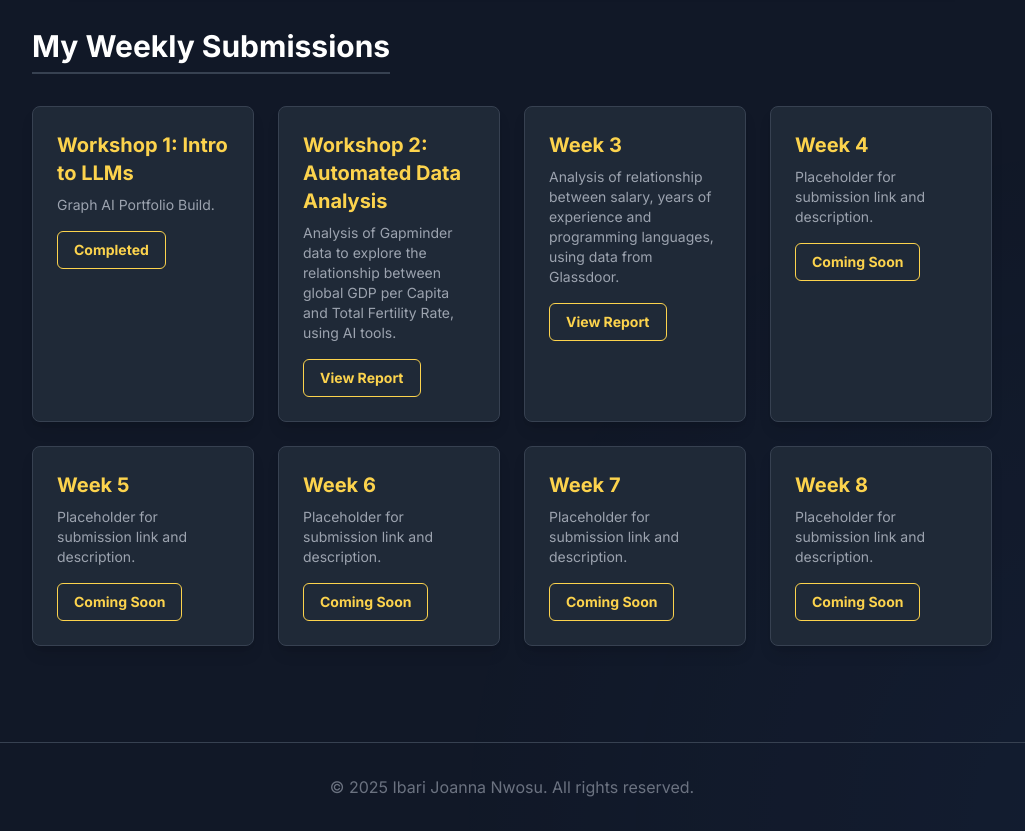
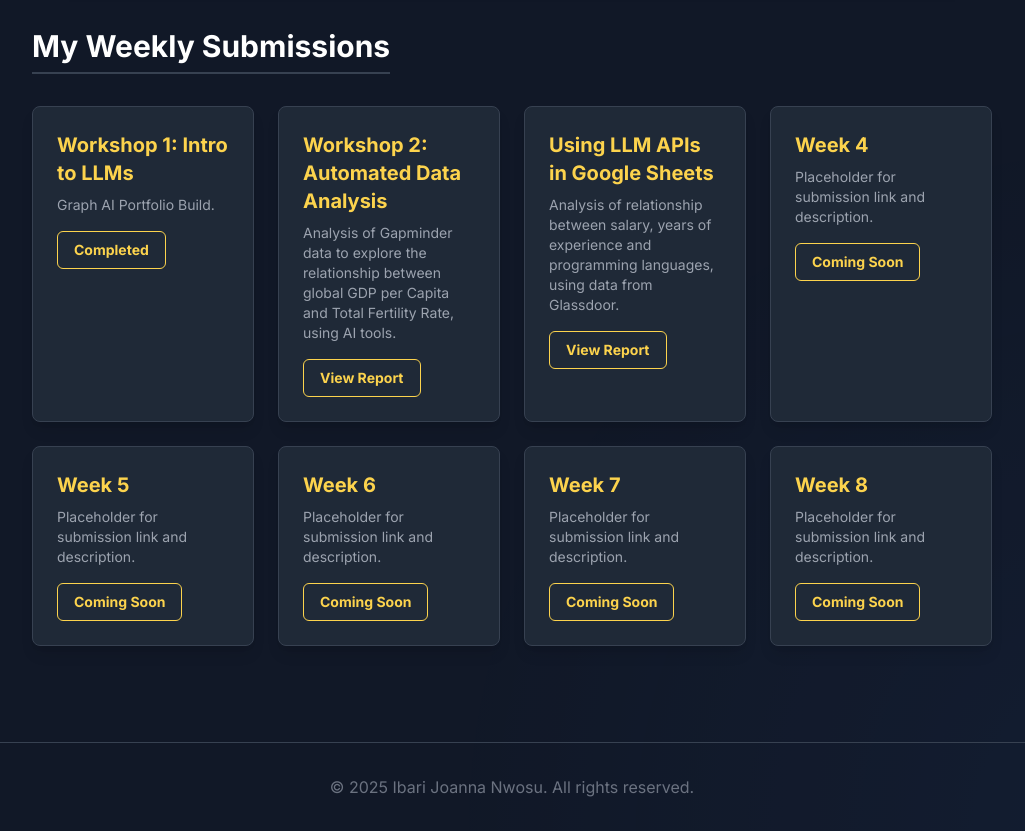
Before and after one commit to joannaibarinwosu-AI/Ibari-Graph-AI-Portfolio, a plain HTML site: page index.html in a window 1280 px wide. Shown: the part 1220-2051 px from the top of the page, without its empty margins (128-1153 px from the left). Drawn offline with nearby package versions, Linux system fonts and the light colour scheme.

Commit message:
Update index.html

```diff
--- a/index.html
+++ b/index.html
@@ -98,7 +98,7 @@
         </div>
         <!-- Week 3 Card -->
         <div class="bg-gray-800 p-6 rounded-lg border border-gray-700 hover:border-amber-400 transition duration-300 shadow-lg hover:shadow-amber-400/20 transform hover:-translate-y-1">
-          <h3 class="text-xl font-bold text-amber-300 mb-2">Week 3</h3>
+          <h3 class="text-xl font-bold text-amber-300 mb-2">Using LLM APIs in Google Sheets</h3>
           <p class="text-gray-400 text-sm">Analysis of relationship between salary, years of experience and programming languages, using data from Glassdoor.</p>
           <a href="https://github.com/joannaibarinwosu-AI/Ibari-Graph-AI-Portfolio/blob/main/Analysis%20of%20Data%20Analyst%20Job%20Descriptions_IJN.pdf" class="mt-4 inline-block px-4 py-2 border border-amber-300 rounded-md text-amber-300 hover:bg-amber-300 hover:text-gray-900 transition duration-300 text-sm font-semibold">
             View Report
```
